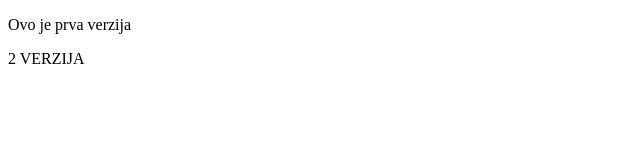
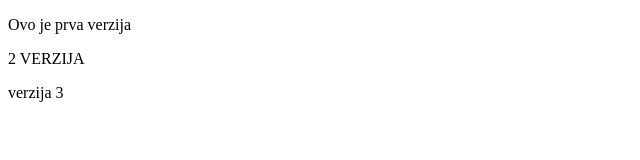
Before and after one commit to JosipMarasovic/test, a plain HTML site: page index.html in a window 1280 px wide. Shown: the full height of the page, 0-640 px from the left. Drawn offline with Linux system fonts and the light colour scheme.

Commit message:
neka poruka

```diff
--- a/index.html
+++ b/index.html
@@ -9,6 +9,7 @@
 
     <p>Ovo je prva verzija</p>
     <P>2 VERZIJA</P>
+    <p>verzija 3</p>
 
 </body>
 </html>
```
